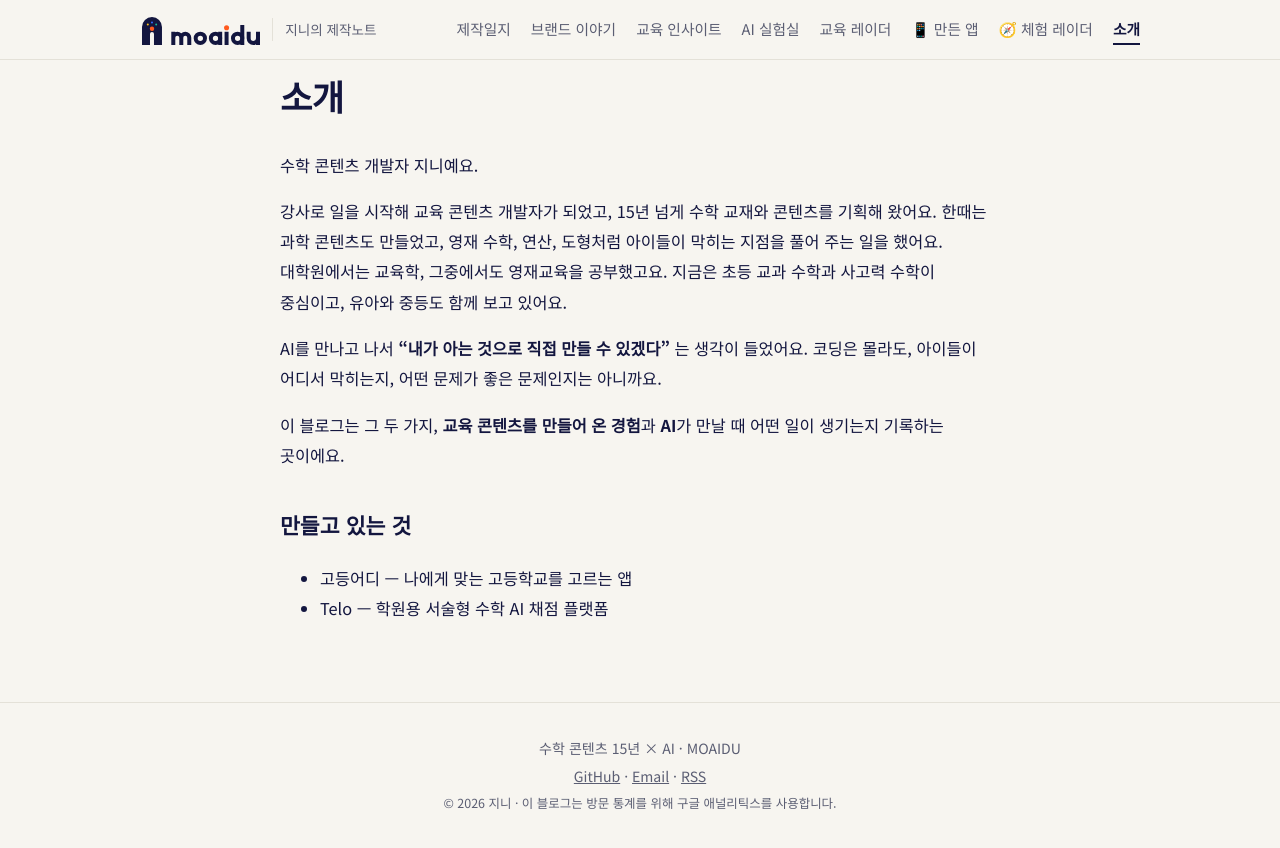
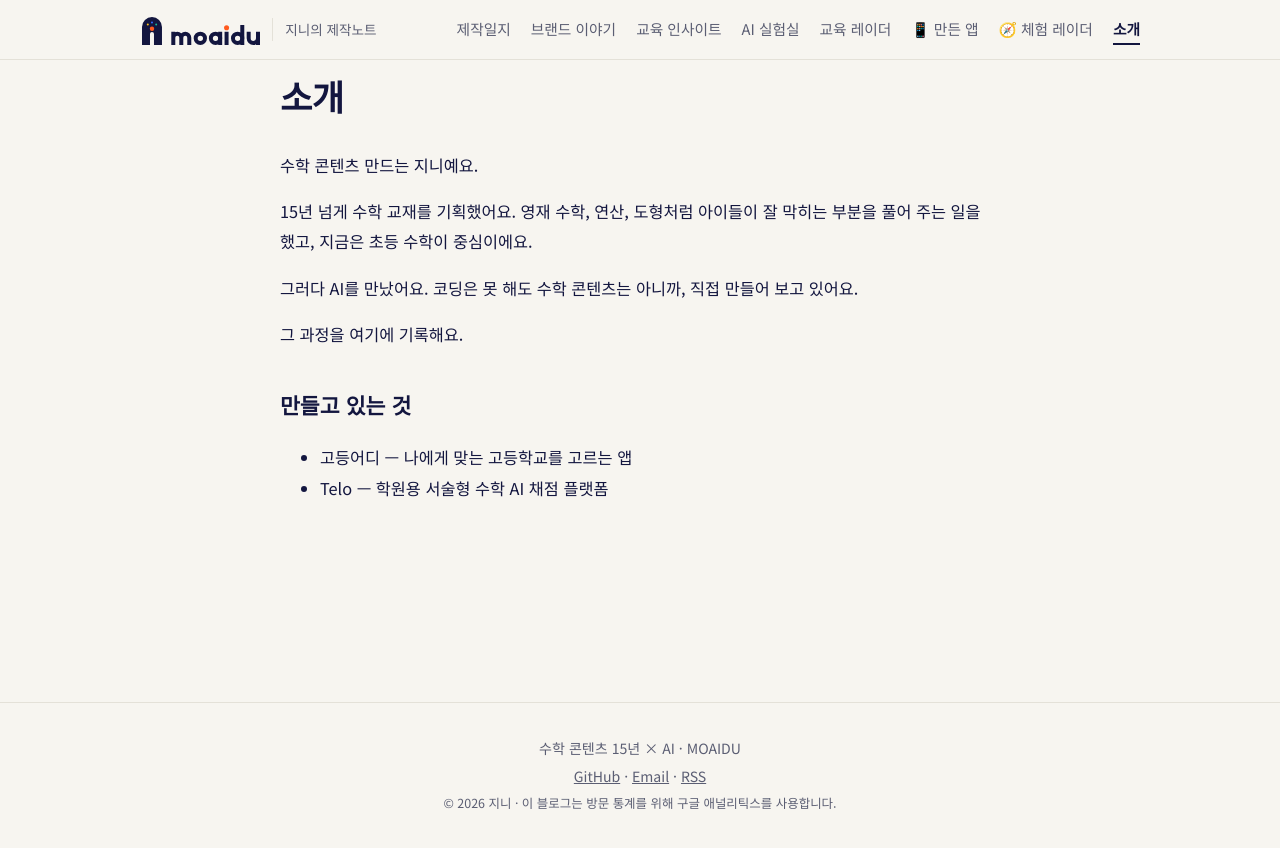
Before and after one commit to moaidu/moaidu.github.io, a Jekyll site: the page built from about.md, in a window 1280 px wide. Shown: the top 848 px of the page. Built offline with Jekyll 4.4.1, drawn with Linux system fonts in a browser that asks for light colours.

Commit message:
Revise home description and shorten about page
Co-Authored-By: Claude Sonnet 5.5 <noreply@anthropic.com>
Claude-Session: https://claude.ai/code/session_01BvWmRqXXsGbrbDjHtCkGG1

```diff
--- a/_config.yml
+++ b/_config.yml
@@ -1,6 +1,6 @@
 title: 지니의 제작노트
 tagline: 수학 콘텐츠 15년 × AI
-description: 아이들이 막히는 곳을 아는 사람이 AI로 만듭니다.
+description: 교재를 만들던 손으로 이제 앱을 만듭니다.
 lang: ko-KR
 author: 지니
 
--- a/about.md
+++ b/about.md
@@ -3,17 +3,13 @@ layout: page
 title: 소개
 permalink: /about/
 ---
-수학 콘텐츠 개발자 지니예요.
+수학 콘텐츠 만드는 지니예요.
 
-강사로 일을 시작해 교육 콘텐츠 개발자가 되었고, 15년 넘게 수학 교재와 콘텐츠를 기획해 왔어요.
-한때는 과학 콘텐츠도 만들었고, 영재 수학, 연산, 도형처럼 아이들이 막히는 지점을 풀어 주는 일을 했어요.
-대학원에서는 교육학, 그중에서도 영재교육을 공부했고요.
-지금은 초등 교과 수학과 사고력 수학이 중심이고, 유아와 중등도 함께 보고 있어요.
+15년 넘게 수학 교재를 기획했어요. 영재 수학, 연산, 도형처럼 아이들이 잘 막히는 부분을 풀어 주는 일을 했고, 지금은 초등 수학이 중심이에요.
 
-AI를 만나고 나서 **"내가 아는 것으로 직접 만들 수 있겠다"** 는 생각이 들었어요.
-코딩은 몰라도, 아이들이 어디서 막히는지, 어떤 문제가 좋은 문제인지는 아니까요.
+그러다 AI를 만났어요. 코딩은 못 해도 수학 콘텐츠는 아니까, 직접 만들어 보고 있어요.
 
-이 블로그는 그 두 가지, **교육 콘텐츠를 만들어 온 경험**과 **AI**가 만날 때 어떤 일이 생기는지 기록하는 곳이에요.
+그 과정을 여기에 기록해요.
 
 ## 만들고 있는 것
 
```
